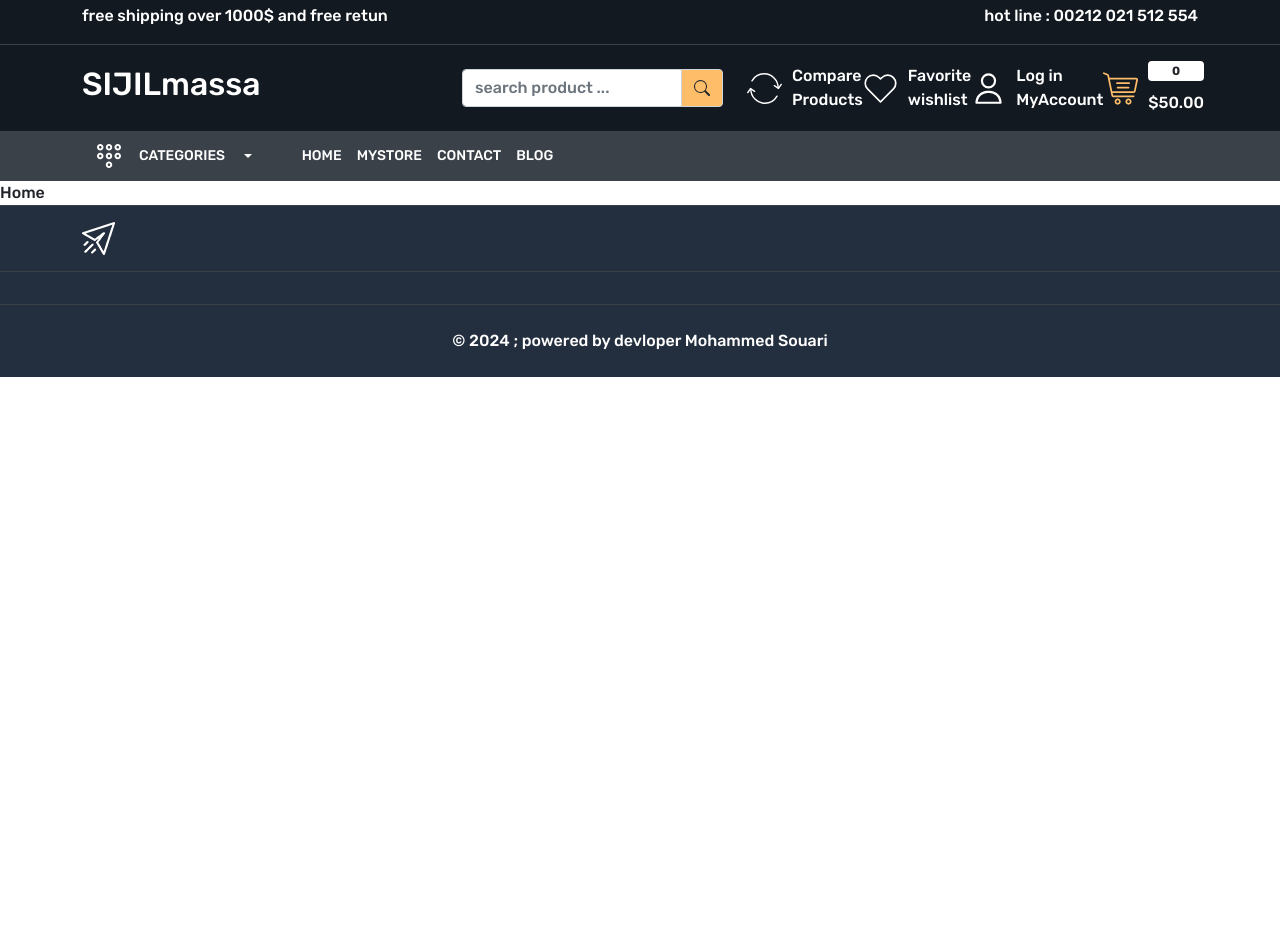
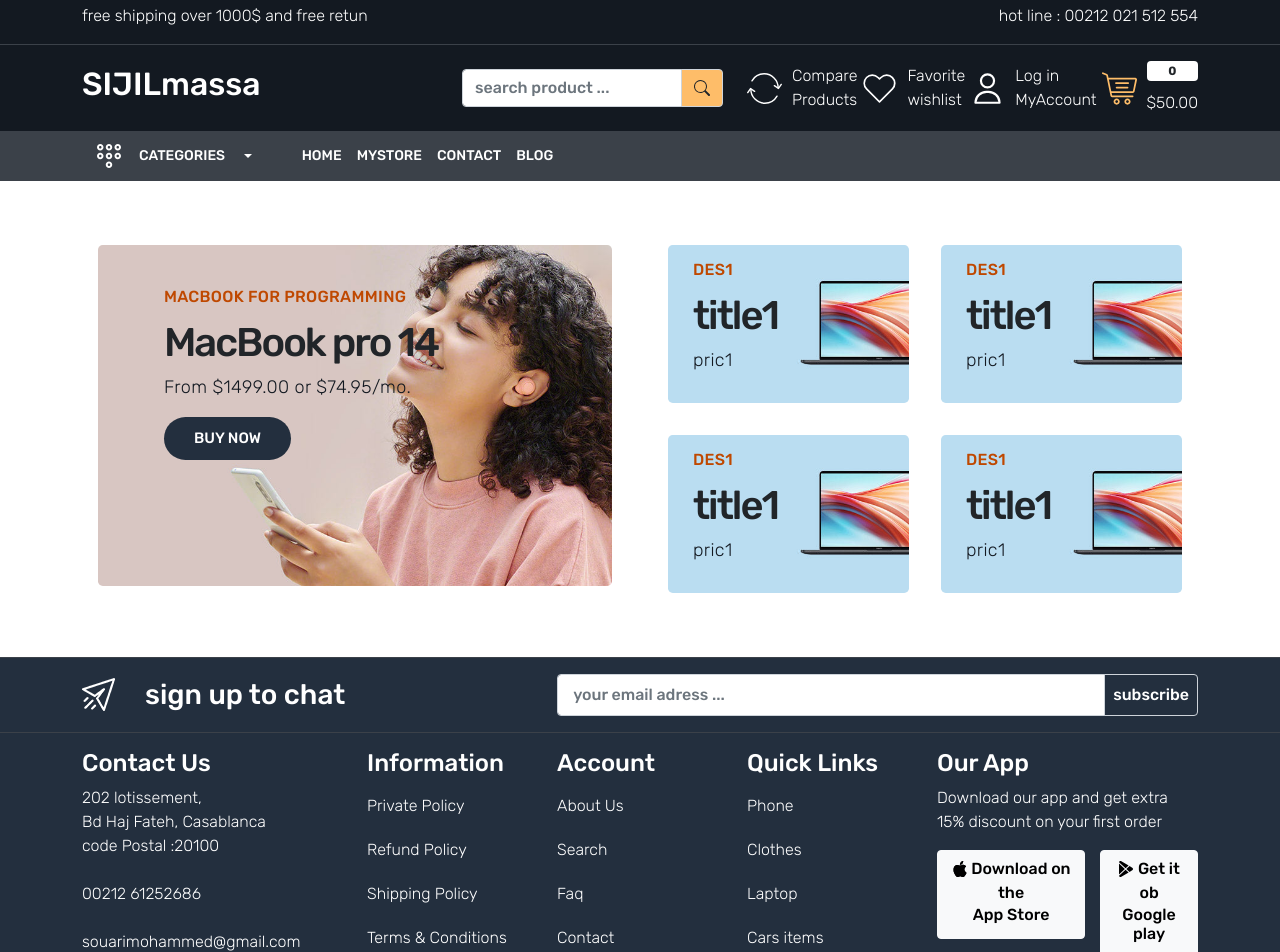
Before and after one commit to lnabmi10/ecommerce-fe, a React (Create React App) app: page / in a window 1280 px wide. Shown: the top 952 px of the page. Before the commit the page ends 800 px from the top, so only its background shows below. Built offline with nearby package versions, Linux system fonts and the light colour scheme.

Commit message:
button smallbanner component

```diff
--- a/src/App.css
+++ b/src/App.css
@@ -12,6 +12,8 @@
 }
 body{
   font-family: 'Rubik', sans-serif;
+  font-weight: 300;
+
 }
 a{
   text-decoration: none;
--- a/src/App.js
+++ b/src/App.js
@@ -2,7 +2,7 @@
 import {BrowserRouter,Routes, Route } from 'react-router-dom'
 import './App.css';
 import Layout from './components/Layout';
-import Home from './pages/Home';
+import Home from './pages/Home/Home';
 import { About } from './components/About';
 import Contact from './components/Contact';
 
--- /dev/null
+++ b/src/components/Button/Button.js
@@ -0,0 +1,14 @@
+import React from 'react'
+import style from './Button.module.css'
+import { Link } from 'react-router-dom'
+
+function Button(props) {
+    const {tolink} =props
+  return (
+    <>
+    <Link className={style.buttonStyle}>{props.children}</Link>
+    </>
+  )
+}
+
+export default Button
--- /dev/null
+++ b/src/components/Button/Button.module.css
@@ -0,0 +1,21 @@
+:root{
+    --color-6:#232f3e;
+  --color-1: #131921;
+  --color-3 : #febd69;
+
+}
+
+.buttonStyle{
+background-color: var(--color-6);
+color: white;
+font-size: 15px;
+padding: 10px 30px;
+border-radius: 25px;
+font-weight: 400;
+text-transform: uppercase;
+}
+.buttonStyle:hover{
+    background-color: var(--color-3);
+    color: var(--color-1);
+
+}
--- a/src/components/Footer/Footer.css
+++ b/src/components/Footer/Footer.css
@@ -11,3 +11,18 @@
 footer:not(:first-child){
     border-top: 1px solid var(--color-2) ;
 }
+
+footer .spanStyle span {
+    background-color: var(--color-4);
+
+
+
+}
+.gap-15{
+    gap : 15px;
+  }
+
+footer .donlowadButton .playstore-download button .app-store-icon{
+    height: 50px !important;
+    color: red !important;
+}
--- a/src/components/Footer/Footer.js
+++ b/src/components/Footer/Footer.js
@@ -1,25 +1,128 @@
 import React from 'react'
 import './Footer.css'
-import {Link,NavLink} from 'react-router-dom'
+import {Link} from 'react-router-dom'
 import newletterImg from '../../images/images/newsletter.png'
-
+import { BsYoutube,BsFacebook ,BsInstagram ,BsTwitterX ,BsApple ,BsGooglePlay  ,BsWhatsapp  } from "react-icons/bs";
+const aa = 'classtest'
 
 const Footer = () => {
   return (
     <>
     <footer className='py-3' >
-      <div className='container'>
-        <div className='row'>
+    <div className={`container ${aa}`}>
+        <div className='row align-items-center'>
           <div className='col-5'>
             <div className='footer-top-data d-flex gap-30 align-items-center'>
-              <img src={newletterImg} />
+              <img src={newletterImg} alt='chat' />
+              <h3 className='mb-0 text-white'>sign up to chat</h3>
             </div>
           </div>
-          <div className='col-7'></div>
+          <div className='col-7 '>
+
+            <div className="spanStyle input-group  ">
+              <input type="text" className="form-control py-1" placeholder=" your email adress ..." aria-label=" your email adress ..." aria-describedby="basic-addon2"/>
+              <span className="input-group-text p-2 text-white" id="basic-addon3"> subscribe </span>
+            </div>
+
+
+          </div>
         </div>
       </div>
     </footer>
-    <footer className='py-3' ></footer>
+    <footer className='py-3 fs-7' >
+      <div className='container'>
+        <div className='row'>
+          <div className='col-3'>
+            <h4 className='text-white'>
+              Contact Us
+            </h4>
+            <div className='text-white'>
+              <adress >
+              202 lotissement,
+              <br/>
+               Bd Haj Fateh, Casablanca
+              <br/>
+              code Postal :20100
+              </adress>
+              <a href='tel : 00212 61252686' className='mt-4 d-block mb-2 text-white' >00212 61252686</a>
+              <a href='mailto: souarimohammed@gmail.com' className='mt-4 d-block mb-2 text-white' >souarimohammed@gmail.com</a>
+              <div className='social-icons d-flex gap-15 text-white mt-3'>
+                <a href=''><BsYoutube  className='text-white' /></a>
+                <a href=''> <BsFacebook className='text-white'/> </a>
+                <a href=''> <BsInstagram className='text-white'/> </a>
+                <a href=''> <BsWhatsapp className='text-white'/> </a>
+                <a href=''> <BsTwitterX className='text-white'/> </a>
+              </div>
+
+
+            </div>
+
+          </div>
+          <div className='col-2'>
+            <h4 className='text-white'>
+              Information
+
+            </h4>
+            <div className='footer-links d-flex flex-column'>
+              <Link className='text-white py-2 mb-1' >Private Policy</Link>
+              <Link className='text-white py-2 mb-1' >Refund Policy</Link>
+              <Link className='text-white py-2 mb-1' >Shipping Policy</Link>
+              <Link className='text-white py-2 mb-1' >Terms & Conditions</Link>
+              <Link className='text-white py-2 mb-1' >Blogs</Link>
+
+            </div>
+          </div>
+          <div className='col-2'>
+            <h4 className='text-white'>
+              Account
+
+            </h4>
+            <div className='footer-links d-flex flex-column'>
+              <Link className='text-white py-2 mb-1' >About Us</Link>
+              <Link className='text-white py-2 mb-1' >Search</Link>
+              <Link className='text-white py-2 mb-1' >Faq</Link>
+              <Link className='text-white py-2 mb-1' >Contact</Link>
+              <Link className='text-white py-2 mb-1' >Size chart</Link>
+
+            </div>
+          </div>
+          <div className='col-2'>
+            <h4 className='text-white'>
+              Quick Links
+            </h4>
+            <div className='footer-links d-flex flex-column'>
+              <Link className='text-white py-2 mb-1' >Phone</Link>
+              <Link className='text-white py-2 mb-1' >Clothes</Link>
+              <Link className='text-white py-2 mb-1' >Laptop</Link>
+              <Link className='text-white py-2 mb-1' >Cars items</Link>
+
+            </div>
+
+          </div>
+          <div className='col-3'>
+            <h4 className='text-white'>
+              Our App
+            </h4>
+            <div>
+              <p className='text-white'>
+                Download our app and get extra 15% discount on your first order
+              </p>
+              <div className='donlowadButton d-flex gap-15'>
+                <div className='appstore-download'>
+                <button type="button" className="btn btn-light"> <div></div> <BsApple className='app-store-icon' /> <span> Download on the <br/> <h6>App Store</h6> </span> </button>
+
+                </div>
+                <div className='playstore-download' >
+                <button type="button" className="btn btn-light"> <BsGooglePlay/><span> Get it ob <br/> <h6>Google play</h6> </span> </button>
+                </div>
+              </div>
+
+            </div>
+
+          </div>
+        </div>
+      </div>
+    </footer>
     <footer className='py-4' >
       <div className='container'>
         <div  className='row'>
--- a/src/components/Header/Header.css
+++ b/src/components/Header/Header.css
@@ -17,6 +17,10 @@
   .form-control:focus{
     box-shadow: none;
     border-color: inherit;
+  }
+  .header-upper .container .row h2 .sijilmassa{
+    font-weight: 400;
+
   }
   .header-upper .container .row h2 .sijilmassa:hover{
     color: var(--color-3) !important ;
--- /dev/null
+++ b/src/components/SmallBanner/Smallbanner.js
@@ -0,0 +1,21 @@
+import React from 'react'
+import style from './Smallbanner.module.css'
+
+
+function Smallbanner(props) {
+   const {description,name,price,imageSrc }=props
+  return (
+    <>
+        <div className={style.smallbanner + ' small-banner position-relative p-3'}>
+              <img src={imageSrc} className='img-fluid rounded-3'  alt="small-banner" />
+              <div className={style.smallbannercontent + ' position-absolute'} >
+              <h4>{description}</h4>
+              <h5>{name} </h5>
+              <p>{price}</p>
+              </div>
+            </div>
+    </>
+  )
+}
+
+export default Smallbanner
--- /dev/null
+++ b/src/components/SmallBanner/Smallbanner.module.css
@@ -0,0 +1,36 @@
+.smallbanner{
+    max-width: 50%;
+}
+
+.smallbannercontent{
+    top : 15%;
+    left:15%;
+
+}
+:root{
+    --color-5:#bf4800;
+}
+.smallbannercontent h4{
+    font-size: 16px;
+    font-weight: 400;
+    line-height: 24px;
+    margin : 0 0 12px;
+    letter-spacing: 0.3px;
+    color: var(--color-5);
+    text-transform: uppercase;
+
+}
+.smallbannercontent h5{
+    font-size: 40px;
+    font-weight: 500;
+    line-height: 44px;
+    letter-spacing: -2px;
+    text-transform: none;
+    padding: 0;
+}
+.smallbannercontent p{
+    font-size: 18px;
+    line-height: 28px;
+    letter-spacing: 0.4px;
+    color: var(--color-1);
+}
--- a/src/pages/Home.js
+++ /dev/null
@@ -1,9 +0,0 @@
-import React from 'react'
-
-function Home() {
-  return (
-    <div>Home</div>
-  )
-}
-
-export default Home
--- /dev/null
+++ b/src/pages/Home/Home.css
@@ -0,0 +1,32 @@
+.main-banner-content{
+    top : 15%;
+    left:15%;
+
+}
+:root{
+    --color-5:#bf4800;
+}
+.main-banner-content h4{
+    font-size: 16px;
+    font-weight: 400;
+    line-height: 24px;
+    margin : 0 0 12px;
+    letter-spacing: 0.3px;
+    color: var(--color-5);
+    text-transform: uppercase;
+
+}
+.main-banner-content h5{
+    font-size: 40px;
+    font-weight: 500;
+    line-height: 44px;
+    letter-spacing: -2px;
+    text-transform: none;
+    padding: 0;
+}
+.main-banner-content p{
+    font-size: 18px;
+    line-height: 28px;
+    letter-spacing: 0.4px;
+    color: var(--color-1);
+}
--- /dev/null
+++ b/src/pages/Home/Home.js
@@ -0,0 +1,45 @@
+import React from 'react'
+import mainBanner1Img from '../../images/images/main-banner-1.jpg'
+import './Home.css'
+import Button from '../../components/Button/Button'
+import Smallbanner from '../../components/SmallBanner/Smallbanner'
+import catbanner01 from '../../images/images/catbanner-01.jpg'
+
+
+function Home() {
+  return (
+    <>
+    <section className='home-wrapper-1 py-5'>
+      <div className='container'>
+        <div className='row'>
+          <div className='col-6'>
+            <div className='main-banner position-relative p-3'>
+              <img src={mainBanner1Img} className='img-fluid rounded-3'  alt="main-banner" />
+              <div className='main-banner-content position-absolute'>
+              <h4>MACBOOK FOR PROGRAMMING</h4>
+              <h5>MacBook pro 14 </h5>
+              <p>From $1499.00 or $74.95/mo.</p>
+              <Button to=''>buy now</Button>
+
+              </div>
+            </div>
+          </div>
+          <div className='col-6'>
+            <div className='d-flex flex-wrap justify-content-between align-items-center'>
+              <Smallbanner description='des1' name='title1' price='pric1' imageSrc={catbanner01} />
+              <Smallbanner description='des1' name='title1' price='pric1' imageSrc={catbanner01} />
+              <Smallbanner description='des1' name='title1' price='pric1' imageSrc={catbanner01} />
+              <Smallbanner description='des1' name='title1' price='pric1' imageSrc={catbanner01} />
+
+            </div>
+
+          </div>
+        </div>
+      </div>
+
+    </section>
+    </>
+  )
+}
+
+export default Home
```
